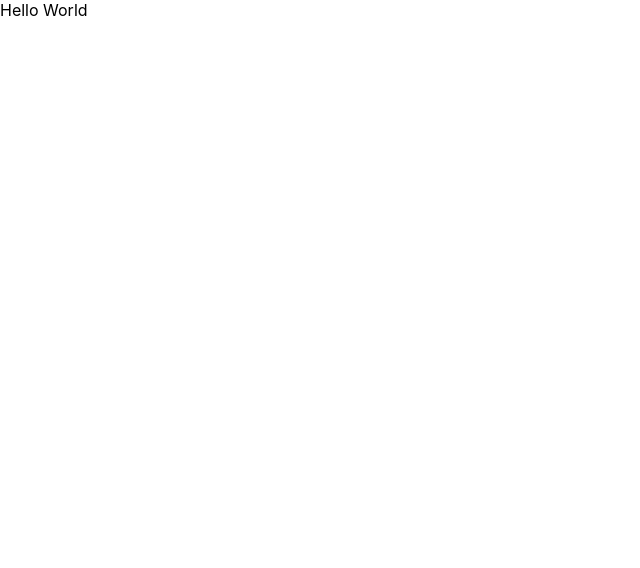
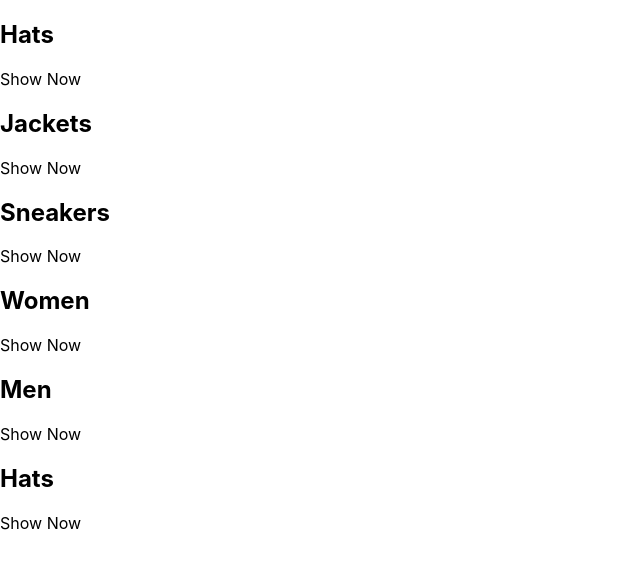
Before and after one commit to umairasif/mine-clothing, a React (Create React App) app: page / in a window 1280 px wide. Shown: the top 568 px of the page, without its empty margins (0-640 px from the left). Built offline with nearby package versions, Linux system fonts and the light colour scheme.

Commit message:
scafolding

```diff
--- a/src/App.js
+++ b/src/App.js
@@ -1,5 +1,44 @@
-function App() {
-  return <div>Hello World</div>;
-}
+const App = () => {
+  return (
+    <div className="categories-container">
+      <div className="category-container">
+        <div className="category-body-container">
+          <h2>Hats</h2>
+          <p>Show Now</p>
+        </div>
+      </div>
+      <div className="category-container">
+        <div className="category-body-container">
+          <h2>Jackets</h2>
+          <p>Show Now</p>
+        </div>
+      </div>
+      <div className="category-container">
+        <div className="category-body-container">
+          <h2>Sneakers</h2>
+          <p>Show Now</p>
+        </div>
+      </div>
+      <div className="category-container">
+        <div className="category-body-container">
+          <h2>Women</h2>
+          <p>Show Now</p>
+        </div>
+      </div>
+      <div className="category-container">
+        <div className="category-body-container">
+          <h2>Men</h2>
+          <p>Show Now</p>
+        </div>
+      </div>
+      <div className="category-container">
+        <div className="category-body-container">
+          <h2>Hats</h2>
+          <p>Show Now</p>
+        </div>
+      </div>
+    </div>
+  );
+};
 
 export default App;
```
